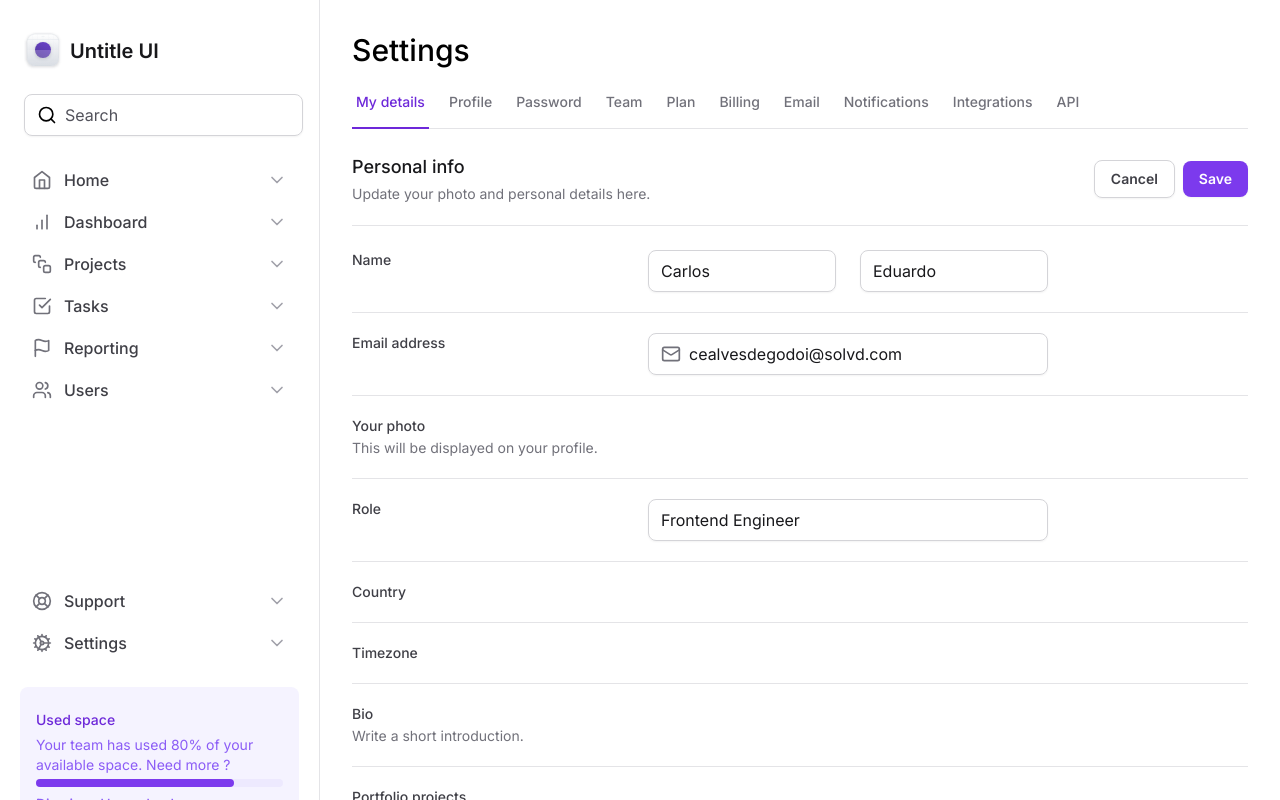
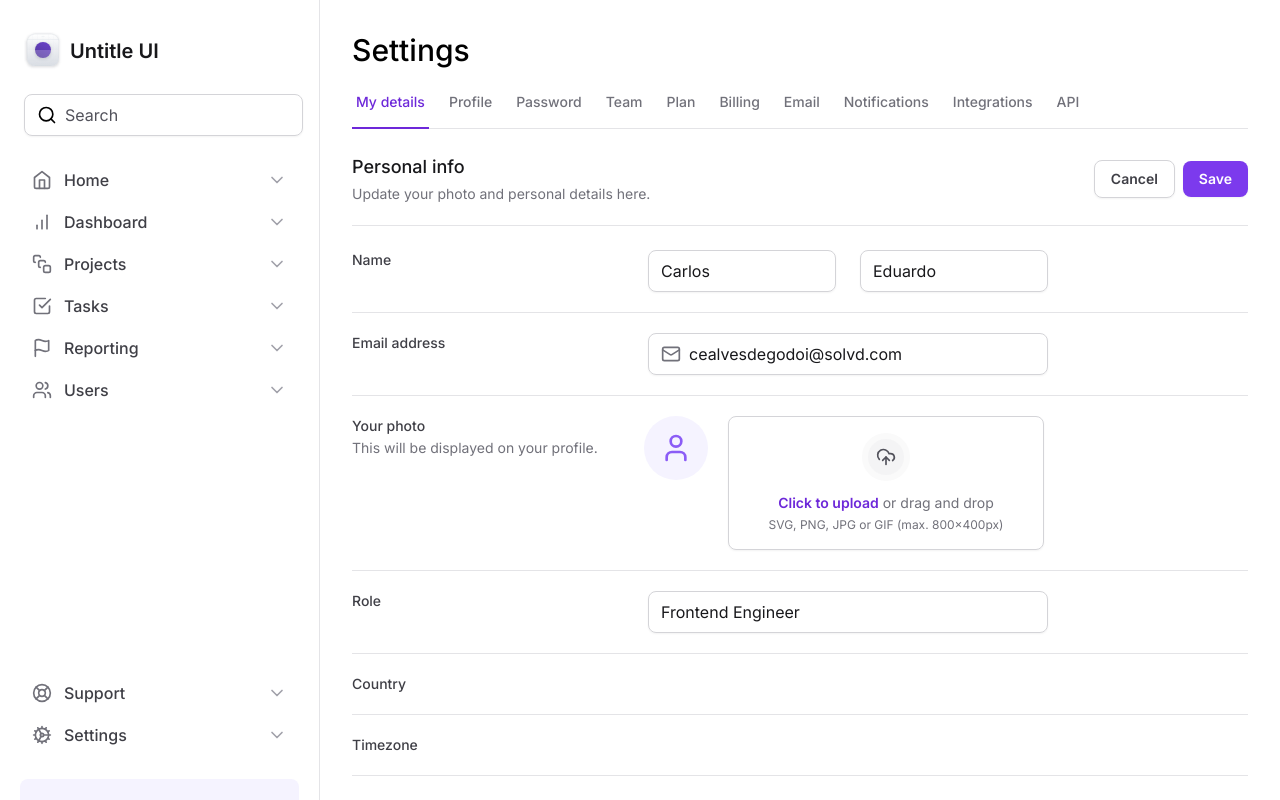
Before and after one commit to carlos-solvd/tailwind-next, a Next.js app: page / in a window 1280 px wide. Shown: the top 800 px of the page. Built offline with nearby package versions, Linux system fonts and the light colour scheme.

Commit message:
feat: created avatar upload function

```diff
--- a/src/app/page.tsx
+++ b/src/app/page.tsx
@@ -1,6 +1,6 @@
 import { SettingsTabs } from '@/components/SettingsTabs'
 import * as Input from '@/components/Input'
-import { Mail } from 'lucide-react'
+import { Mail, UploadCloud, User } from 'lucide-react'
 
 export default function Home() {
   return (
@@ -77,7 +77,7 @@
 
           <div className="grid grid-cols-form gap-3 pt-5">
             <label
-              htmlFor="email"
+              htmlFor="photo"
               className="text-sm font-medium text-zinc-700"
             >
               Your photo
@@ -85,7 +85,34 @@
                 This will be displayed on your profile.
               </span>
             </label>
-            <div />
+            <div className="flex items-start gap-5">
+              <div className="flex h-16 w-16 items-center justify-center rounded-full bg-violet-50">
+                <User className="h-8 w-8 text-violet-500" />
+              </div>
+
+              <label
+                htmlFor="photo"
+                className="hover:bg-violet-25 group flex flex-1 cursor-pointer flex-col items-center gap-3 rounded-lg border border-zinc-300 px-6 py-4 text-center text-zinc-500 shadow-sm hover:border-violet-200 hover:text-violet-500"
+              >
+                <div className="border-6 rounded-full border-zinc-50 bg-zinc-100 p-2 group-hover:border-violet-50 group-hover:bg-violet-100">
+                  <UploadCloud className="h-5 w-5 text-zinc-600 group-hover:text-violet-600" />
+                </div>
+
+                <div className="flex flex-col items-center gap-1">
+                  <span className="text-sm">
+                    <span className="font-semibold text-violet-700">
+                      Click to upload
+                    </span>{' '}
+                    or drag and drop
+                  </span>
+                  <span className="text-xs">
+                    SVG, PNG, JPG or GIF (max. 800x400px)
+                  </span>
+                </div>
+              </label>
+
+              <input type="file" className="sr-only" id="photo" />
+            </div>
           </div>
 
           <div className="grid grid-cols-form gap-3 pt-5">
--- a/tailwind.config.ts
+++ b/tailwind.config.ts
@@ -14,6 +14,16 @@
         form: 'minmax(7.5rem, 17.5rem) minmax(25rem, 1fr) minmax(0, 15rem)',
       },
 
+      borderWidth: {
+        6: '6px',
+      },
+
+      colors: {
+        violet: {
+          25: '#fcfaff',
+        },
+      },
+
       maxWidth: {
         app: '700px',
       },
```
